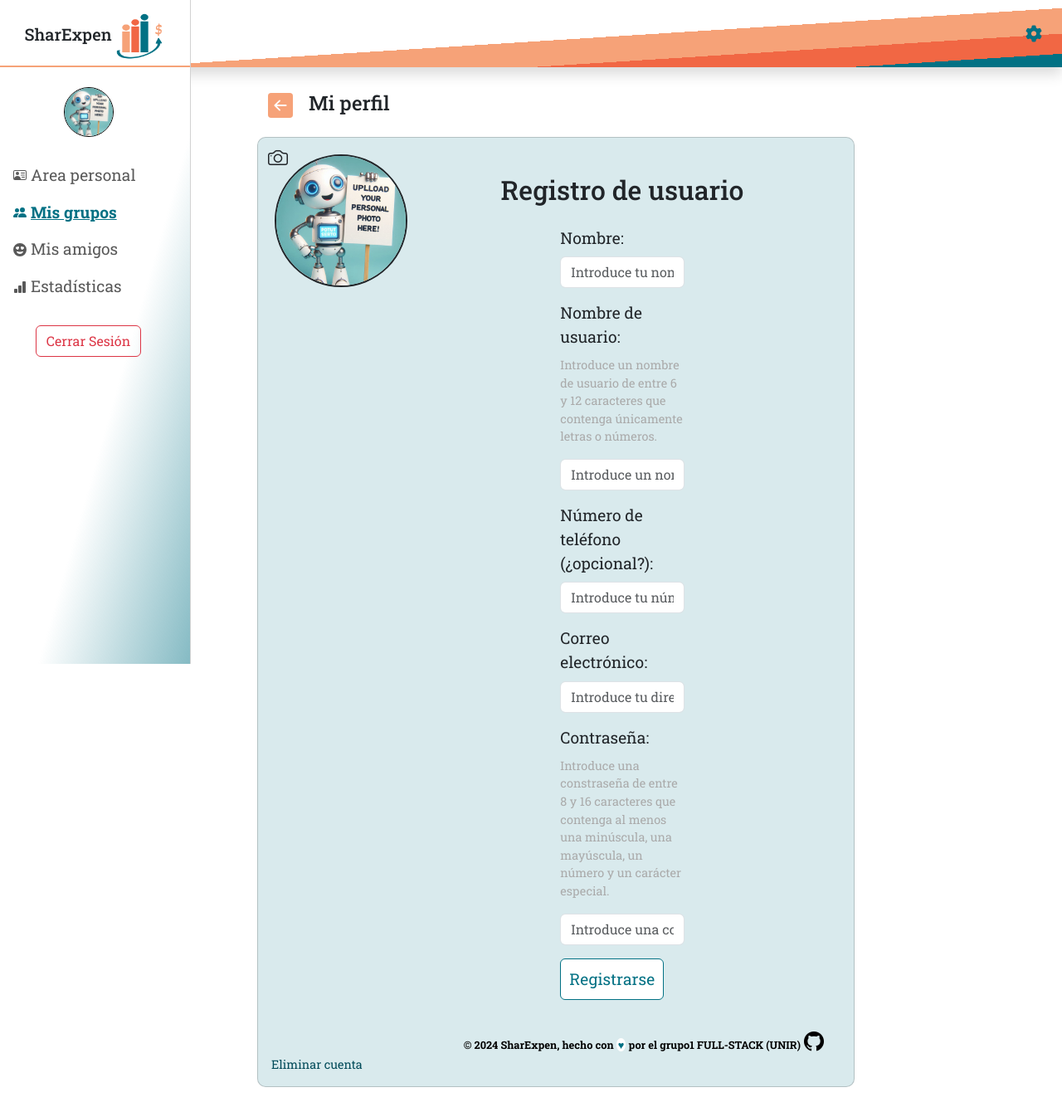
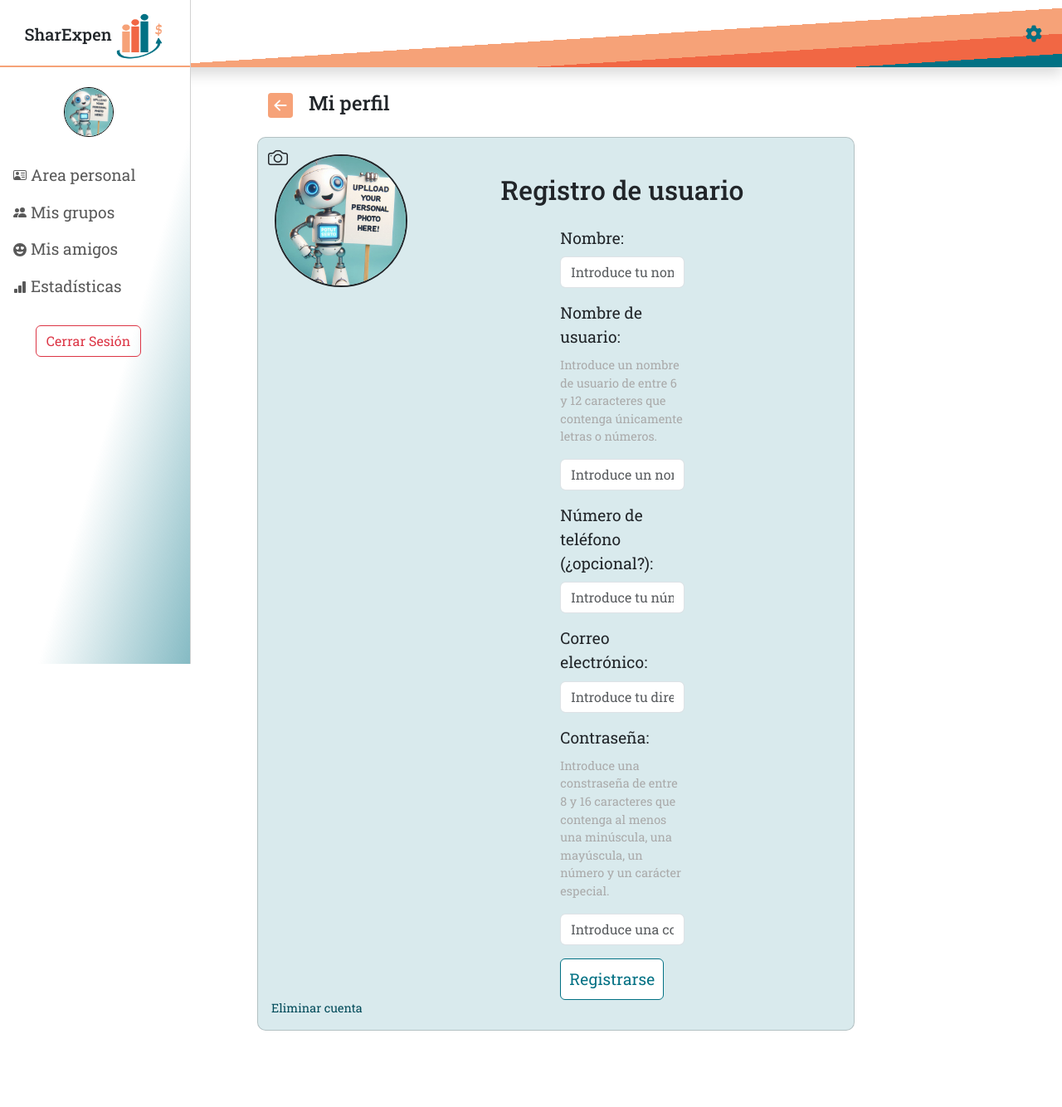
Before and after one commit to matildejb/TFM_front, an Angular app: page /profile-setting in a window 1280 px wide. Shown: the whole page at 83% size. After the commit the page ends 1266 px from the top, so only its background shows below. Built offline with nearby package versions, Linux system fonts and the light colour scheme; no server answers; sample sign-in values are in the browser's storage.

Commit message:
Variable para almacenar el enlace activo
vacio

```diff
--- a/src/app/components/header/navbar/navbar.component.ts
+++ b/src/app/components/header/navbar/navbar.component.ts
@@ -18,7 +18,7 @@ export class NavbarComponent {
   private router = inject(Router);
   isLoggedIn = false;
 
-  activeLink: string = 'groupsList'; // Variable para almacenar el enlace activo
+  activeLink: string = ''; // Variable para almacenar el enlace activo
 
    // Función para establecer el enlace activo
   setActive(link: string) {
--- a/src/app/pages/users/login/login.component.html
+++ b/src/app/pages/users/login/login.component.html
@@ -30,5 +30,3 @@
     </form>
   </div>
 </section>
-
-<app-footer></app-footer>
--- a/src/app/pages/users/login/login.component.ts
+++ b/src/app/pages/users/login/login.component.ts
@@ -7,13 +7,12 @@ import {
   Validators,
 } from '@angular/forms';
 import { Router } from '@angular/router';
-import { FooterComponent } from '../../../components/footer/footer.component';
 import { AuthService } from '../../../services/auth.service';
 
 @Component({
   selector: 'app-login',
   standalone: true,
-  imports: [ReactiveFormsModule, FooterComponent],
+  imports: [ReactiveFormsModule],
   templateUrl: './login.component.html',
   styleUrl: './login.component.css',
 })
--- a/src/app/pages/users/register/register.component.html
+++ b/src/app/pages/users/register/register.component.html
@@ -68,5 +68,3 @@
     </form>
   </div>
 </section>
-
-<app-footer></app-footer>
--- a/src/app/pages/users/register/register.component.ts
+++ b/src/app/pages/users/register/register.component.ts
@@ -7,13 +7,12 @@ import {
 } from '@angular/forms';
 import { Router } from '@angular/router';
 import { IUser } from '../../../interfaces/iuser.interfaces';
-import { FooterComponent } from '../../../components/footer/footer.component';
 import { AuthService } from '../../../services/auth.service';
 
 @Component({
   selector: 'app-register',
   standalone: true,
-  imports: [ReactiveFormsModule, FooterComponent],
+  imports: [ReactiveFormsModule],
   templateUrl: './register.component.html',
   styleUrl: './register.component.css',
 })
```
